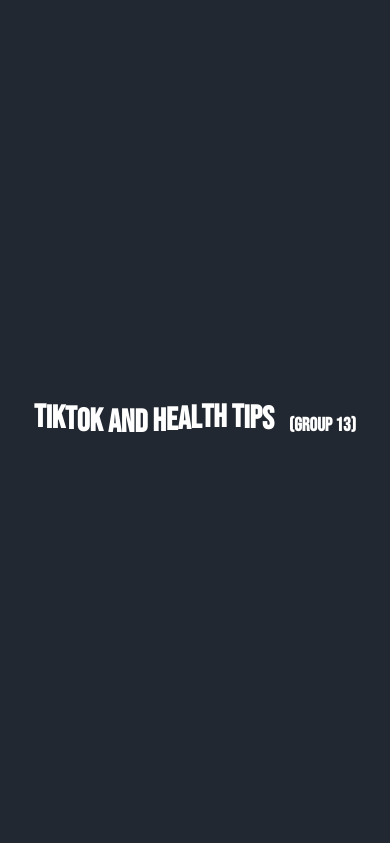
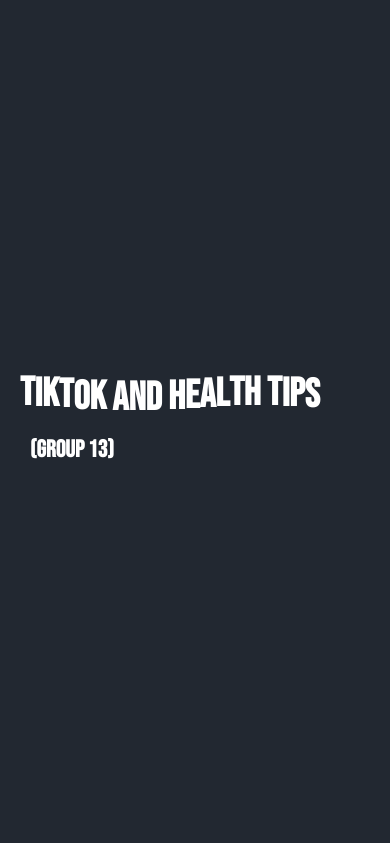
Before and after one commit to keithkattt/group13Blog, a plain HTML site: page index.html in a window 390 px wide. Shown: the top 843 px of the page. Drawn offline with Linux system fonts and the light colour scheme.

Commit message:
mobile adjustment

```diff
--- a/style.css
+++ b/style.css
@@ -418,7 +418,7 @@ span.firstLetter {
 
 }
 
-@media screen and (max-width: 500px) {
+@media screen and (max-width: 600px) {
     div.Header {
         height: 100vh;
     }
@@ -426,7 +426,7 @@ span.firstLetter {
         height: 10vh;
     }
     div.Header h1 {
-        font-size: 2em;
+        font-size: 2.5em;
     }
     div.Header.shrink h1 span {
         font-size: 0.8em;
```
